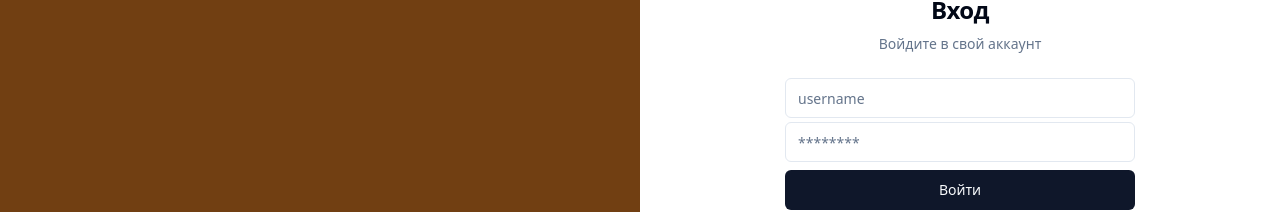
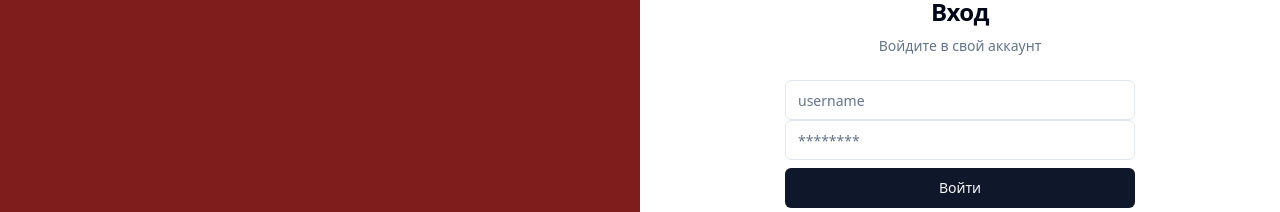
Before and after one commit to Hereugo/selrad-planner-showcase, a Next.js app in the folder frontend/: page /login in a window 1280 px wide. Shown: the part 236-448 px from the top of the page. Built offline with nearby package versions, Linux system fonts and the light colour scheme; no server answers.

Commit message:
Update Login Template and User Auth Form

```diff
--- a/frontend/components/templates/Login/index.tsx
+++ b/frontend/components/templates/Login/index.tsx
@@ -6,7 +6,7 @@ const LoginTemplate = () => {
         <>
             <div className="container relative grid h-screen flex-col items-center justify-center lg:max-w-none lg:grid-cols-2 lg:px-0">
                 <div className="relative hidden h-full flex-col bg-muted p-10 text-white dark:border-r lg:flex">
-                    <div className="absolute inset-0 bg-yellow-900" />
+                    <div className="absolute inset-0 bg-red-900" />
                     <div className="relative z-20 flex items-center text-lg font-medium">
                         <CalendarDays className="mr-2 h-8 w-8" />
                         Планировщик
--- a/frontend/components/templates/Login/user-auth-form.tsx
+++ b/frontend/components/templates/Login/user-auth-form.tsx
@@ -5,19 +5,18 @@ import { Input } from '@/components/ui/input';
 import { Label } from '@/components/ui/label';
 import { cn } from '@/lib/utils';
 import { Loader } from 'lucide-react';
-// import { useUserAuth } from './index.hooks';
+import { useUserAuth } from './index.hooks';
 
 interface UserAuthFormProps extends React.HTMLAttributes<HTMLDivElement> { }
 
 const UserAuthForm = ({ className, ...props }: UserAuthFormProps) => {
-    // const { onFormSubmit, isLoading } = useUserAuth();
-    const isLoading = false;
+    const { onFormSubmit, isLoading } = useUserAuth();
 
     return (
         <div className={cn('grid gap-6', className)} {...props}>
-            <form onSubmit={() => { }}>
+            <form onSubmit={onFormSubmit}>
                 <div className="grid gap-2">
-                    <div className="grid gap-1">
+                    <div className="grid gap-1w">
                         <Label className="sr-only" htmlFor="username">
                             Username
                         </Label>
```
